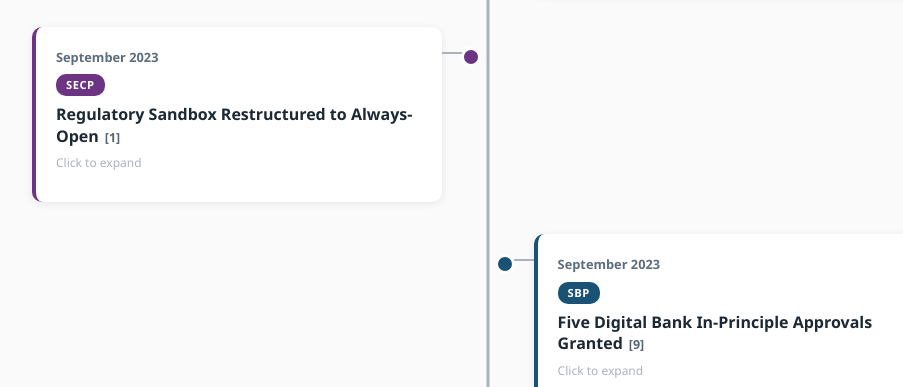
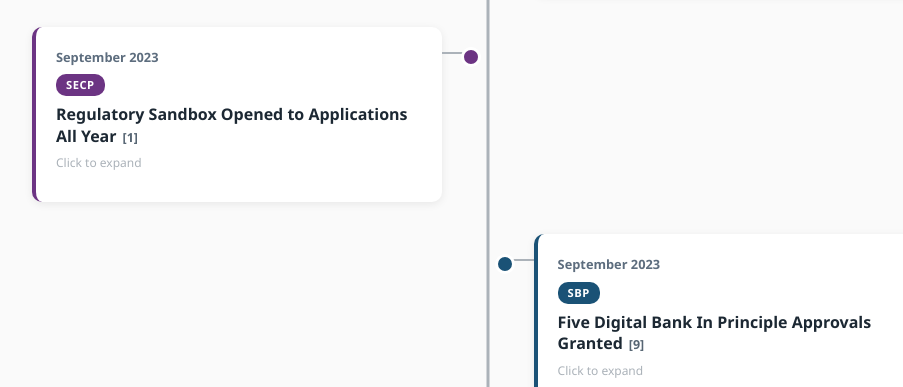
Before and after one commit to fawad-liaqat/Pakistan-Fintech-Regulatory-Timeline, a plain HTML site: page index.html in a window 1280 px wide. Shown: the part 1979-2366 px from the top of the page, without its empty margins (152-1055 px from the left). Drawn offline with Linux system fonts and the light colour scheme.

Commit message:
Rewrite hyphenated compounds and broken colon constructions
Rewrite annotations where earlier dash removal left double colons, and replace hyphenated compounds (cohort based, year round, merchant facing and others) with plain wording. SBP category names are kept in SBP's terms.

Co-Authored-By: Claude Fable 5.2 <noreply@anthropic.com>
Claude-Session: https://claude.ai/code/session_01V6hxSvXcQ61Cp2QMRXaYcV

```diff
--- a/index.html
+++ b/index.html
@@ -502,7 +502,7 @@
           "displayDate": "2019",
           "regulator": "SECP",
           "headline": "SECP Regulatory Sandbox Guidelines Issued",
-          "annotation": "SECP set up a regulatory sandbox, initially cohort based. The January 2019 date is carried over from the first version and was not re-checked. Fintechs working on tokenized securities, robo-advisory, or crowdfunding could test products without full licensing. The sandbox accepted proposals in quarterly cycles, providing a supervised path to market for capital-market innovations.",
+          "annotation": "SECP set up a regulatory sandbox, initially cohort based. The January 2019 date is carried over from the first version and was not rechecked. Fintechs working on tokenized securities, automated advice, or crowdfunding could test products without full licensing. The sandbox accepted proposals in quarterly cycles, providing a supervised path to market for capital market innovations.",
           "sourceUrl": "https://www.secp.gov.pk/regulatory-sandbox/",
           "sourceAvailable": true,
           "sourcePublisher": "Securities and Exchange Commission of Pakistan",
@@ -530,7 +530,7 @@
           "displayDate": "January 2021",
           "regulator": "SBP",
           "headline": "Raast Bulk Payments Module Launched",
-          "annotation": "The first phase of Pakistan's instant payment system went live with bulk disbursements: government salaries, pensions, and social grants. For builders, this established the core clearing infrastructure that P2P and P2M modules would later plug into. Integration required connecting through SBP's participant framework.",
+          "annotation": "The first phase of Pakistan's instant payment system went live with bulk disbursements such as government salaries, pensions and social grants. For builders, this established the core clearing infrastructure that P2P and P2M modules would later plug into. Integration required connecting through SBP's participant framework.",
           "sourceUrl": "https://www.sbp.org.pk/press/2021/Pr-11-Jan-21.pdf",
           "sourceAvailable": true,
           "sourcePublisher": "State Bank of Pakistan",
@@ -544,7 +544,7 @@
           "displayDate": "January 2022",
           "regulator": "SBP",
           "headline": "Digital Bank Licensing Framework Issued",
-          "annotation": "SBP created two licence types: Digital Retail Bank (DRB) and Digital Full Bank (DFB), with minimum capital of PKR 1.5B for DRBs scaling to PKR 4B over three years. This means a fintech can now obtain a full banking license without physical branches. The framework requires robust digital governance and data management: any aspiring neobank needs to design for these from day one. Capital figures are from the March 2026 reading and were not re-checked.",
+          "annotation": "SBP created two licence types: Digital Retail Bank (DRB) and Digital Full Bank (DFB), with minimum capital of PKR 1.5B for DRBs scaling to PKR 4B over three years. This means a fintech can now obtain a full banking license without physical branches. The framework requires robust digital governance and data management, so any aspiring neobank needs to design for these from day one. Capital figures are from the March 2026 reading and were not rechecked.",
           "sourceUrl": "https://www.sbp.org.pk/bprd/2022/C1-Annex.pdf",
           "sourceAvailable": true,
           "sourcePublisher": "State Bank of Pakistan",
@@ -558,7 +558,7 @@
           "displayDate": "February 2022",
           "regulator": "SBP",
           "headline": "Raast P2P Instant Transfers Go Live",
-          "annotation": "Consumers could now send money instantly and free of charge using just a mobile number (RAAST ID) through their bank's app. For builders, this opened the door to embedding instant transfers into any product: wallets, lending apps, or marketplaces: via Raast's API layer. KYC-verified bank accounts are the minimum requirement for senders and receivers.",
+          "annotation": "Consumers could now send money instantly and free of charge using just a mobile number (RAAST ID) through their bank's app. For builders, this opened the door to embedding instant transfers into wallets, lending apps or marketplaces through Raast's API layer. Bank accounts with completed KYC are the minimum requirement for senders and receivers.",
           "sourceUrl": "https://www.sbp.org.pk/dfs/Raast-P2P.html",
           "sourceAvailable": true,
           "sourcePublisher": "State Bank of Pakistan",
@@ -572,7 +572,7 @@
           "displayDate": "June 2023",
           "regulator": "SBP",
           "headline": "Revised EMI Regulations 2023 Issued",
-          "annotation": "The revised framework dramatically expanded what EMIs can do: payment aggregation, bill aggregation, escrow services for e-commerce, API services to other fintechs, and inward cross-border remittances. Wallet limits were increased, and minors and freelancers became eligible customers. If you are building a wallet or payment product, these regulations define your ceiling.",
+          "annotation": "The revised framework dramatically expanded what EMIs can do: payment aggregation, bill aggregation, escrow services for online commerce, API services to other fintechs, and inward cross border remittances. Wallet limits were increased, and minors and freelancers became eligible customers. If you are building a wallet or payment product, these regulations define your ceiling.",
           "sourceUrl": "https://www.sbp.org.pk/psd/2023/C3-Enclosure-Regulations-EMIs.pdf",
           "sourceAvailable": true,
           "sourcePublisher": "State Bank of Pakistan",
@@ -586,7 +586,7 @@
           "displayDate": "July 2023",
           "regulator": "MoITT",
           "headline": "Personal Data Protection Bill 2023 Approved by Cabinet",
-          "annotation": "Pakistan's first comprehensive data privacy legislation was approved by the Federal Cabinet and sent to Parliament. It establishes a National Commission for Personal Data Protection and requires explicit consent frameworks, breach notification, and cross-border data transfer controls. Any fintech handling PII needs to architect consent management and data audit trails now, even before final enactment. Status update: the World Bank's 2026 regional assessment still lists Pakistan's data protection law as a draft, so the bill is not binding law.",
+          "annotation": "Pakistan's first comprehensive data privacy legislation was approved by the Federal Cabinet and sent to Parliament. It establishes a National Commission for Personal Data Protection and requires explicit consent frameworks, breach notification, and cross border data transfer controls. Any fintech handling PII needs to architect consent management and data audit trails now, even before final enactment. Status update: the World Bank's 2026 regional assessment still lists Pakistan's data protection law as a draft, so the bill is not binding law.",
           "sourceUrl": "https://moitt.gov.pk/SiteImage/Misc/files/Final%20Draft%20Personal%20Data%20Protection%20Bill%20May%202023.pdf",
           "sourceAvailable": true,
           "sourcePublisher": "Ministry of IT and Telecommunication",
@@ -609,8 +609,8 @@
           "date": "2023-09-01",
           "displayDate": "September 2023",
           "regulator": "SECP",
-          "headline": "Regulatory Sandbox Restructured to Always-Open",
-          "annotation": "SECP moved from cohort-based intake to year-round applications across three streams: Islamic finance, conventional finance, and women-focused initiatives. This removes the timing constraint for startups: you can apply whenever your product is ready rather than waiting for the next cohort window.",
+          "headline": "Regulatory Sandbox Opened to Applications All Year",
+          "annotation": "SECP moved from intake in cohorts to applications all year round, across three streams: Islamic finance, conventional finance, and initiatives focused on women. Startups can now apply whenever their product is ready rather than wait for the next cohort window.",
           "sourceUrl": "https://www.secp.gov.pk/regulatory-sandbox/",
           "sourceAvailable": true,
           "sourcePublisher": "Securities and Exchange Commission of Pakistan",
@@ -623,8 +623,8 @@
           "date": "2023-09-01",
           "displayDate": "September 2023",
           "regulator": "SBP",
-          "headline": "Five Digital Bank In-Principle Approvals Granted",
-          "annotation": "Easypaisa, Mashreq Bank, Raqami Islamic Digital Bank, HugoBank, and KT Bank received In-Principle Approval to prepare for operational readiness. This validated that SBP's digital bank framework was moving from policy to execution. For the ecosystem, it signaled that branchless banking at scale was imminent and third-party service providers should prepare integration capabilities.",
+          "headline": "Five Digital Bank In Principle Approvals Granted",
+          "annotation": "Easypaisa, Mashreq Bank, Raqami Islamic Digital Bank, HugoBank, and KT Bank received In Principle Approval to prepare for operational readiness. This validated that SBP's digital bank framework was moving from policy to execution. For the ecosystem, it signaled that branchless banking at scale was imminent and third party service providers should prepare integration capabilities.",
           "sourceUrl": "https://www.sbp.org.pk/dfs/Digital-Bank-Regulatory.html",
           "sourceAvailable": true,
           "sourcePublisher": "State Bank of Pakistan",
@@ -638,7 +638,7 @@
           "displayDate": "December 2023",
           "regulator": "SBP",
           "headline": "Raast P2M Service Launched",
-          "annotation": "Merchant payments on Pakistan's instant payment rail became operational, with all regulated entities required to enable P2M capabilities by March 2024. The system uses SBP's indigenous QR code standard. For builders, this means any merchant-facing product can now accept instant payments via a standardized QR flow rather than proprietary integrations.",
+          "annotation": "Merchant payments on Pakistan's instant payment rail became operational, with all regulated entities required to enable P2M capabilities by March 2024. The system uses SBP's indigenous QR code standard. For builders, this means any merchant facing product can now accept instant payments via a standardized QR flow rather than proprietary integrations.",
           "sourceUrl": "https://www.sbp.org.pk/psd/2023/C4.htm",
           "sourceAvailable": true,
           "sourcePublisher": "State Bank of Pakistan",
@@ -652,7 +652,7 @@
           "displayDate": "January 2025",
           "regulator": "SBP",
           "headline": "First Digital Retail Bank License Granted",
-          "annotation": "Easypaisa Bank Limited became Pakistan's first licensed digital retail bank, authorized for full commercial operations. This is the proof point that the 2022 framework actually delivers licenses. Competing fintechs now face a licensed digital-first competitor with Telenor's distribution reach. Mashreq Bank received pilot approval shortly after in February.",
+          "annotation": "Easypaisa Bank Limited became Pakistan's first licensed digital retail bank, authorized for full commercial operations. This is the proof point that the 2022 framework actually delivers licenses. Competing fintechs now face a licensed digital first competitor with Telenor's distribution reach. Mashreq Bank received pilot approval shortly after in February.",
           "sourceUrl": "https://www.sbp.org.pk/press/2025/Pr-28-Jan-2025.pdf",
           "sourceAvailable": true,
           "sourcePublisher": "State Bank of Pakistan",
@@ -666,7 +666,7 @@
           "displayDate": "February 2025",
           "regulator": "SBP",
           "headline": "Raast Participation Criteria Published",
-          "annotation": "SBP opened Raast access beyond banks to fintechs, payment aggregators, and even educational institutions through four participant categories: direct settlement, direct non-settlement, payment initiation service providers, and indirect participants. This is the open banking enabler: non-bank fintechs can now initiate payments on Raast directly rather than routing through a banking partner.",
+          "annotation": "SBP opened Raast access beyond banks to fintechs, payment aggregators, and even educational institutions through four participant categories (in SBP's terms, direct settlement, direct non-settlement, payment initiation service providers and indirect participants). This enables open banking, because fintechs that are not banks can now initiate payments on Raast directly rather than routing through a banking partner.",
           "sourceUrl": "https://www.sbp.org.pk/psd/2025/C1.htm",
           "sourceAvailable": true,
           "sourcePublisher": "State Bank of Pakistan",
@@ -680,7 +680,7 @@
           "displayDate": "May 2025",
           "regulator": "SBP",
           "headline": "SBP Regulatory Sandbox Launched",
-          "annotation": "SBP launched its own sandbox under Vision 2028, separate from SECP's. The first cohort themes: open banking, inward remittances, and remote merchant onboarding: reveal SBP's priorities. Participants get six months of supervised live testing. If you are building an open banking product, this is the lowest-risk path to regulatory approval.",
+          "annotation": "SBP launched its own sandbox under Vision 2028, separate from SECP's. The first cohort themes, open banking, inward remittances and remote merchant onboarding, show SBP's priorities. Participants get six months of supervised live testing. If you are building an open banking product, this is likely the lowest risk path to regulatory approval.",
           "sourceUrl": "https://profit.pakistantoday.com.pk/2025/05/21/sbp-launches-regulatory-sandbox-to-foster-innovation-in-fintech-sector/",
           "sourceAvailable": true,
           "sourcePublisher": "Profit by Pakistan Today",
```
Also changed, not shown: events.json (+14 -14 lines).
